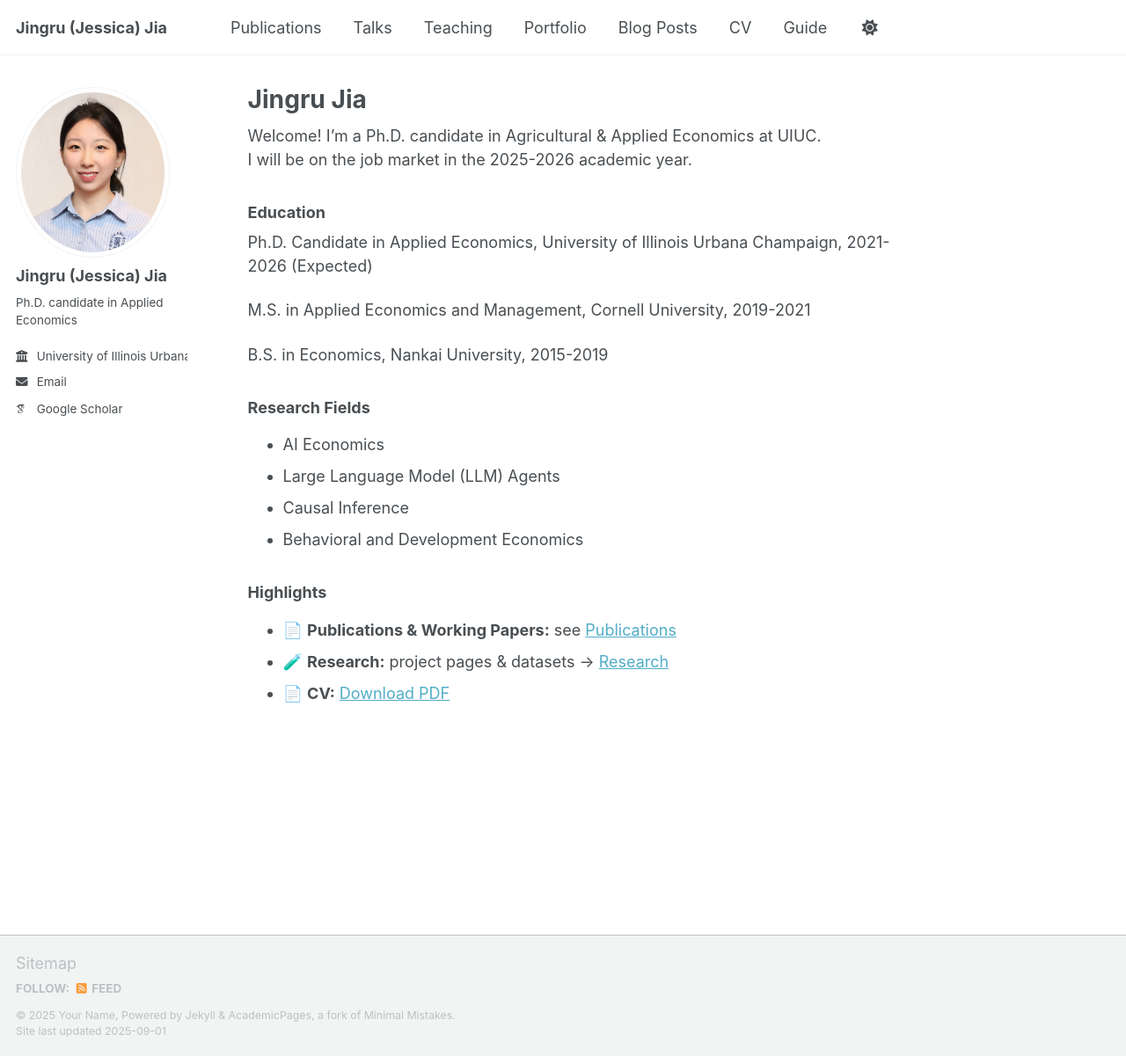
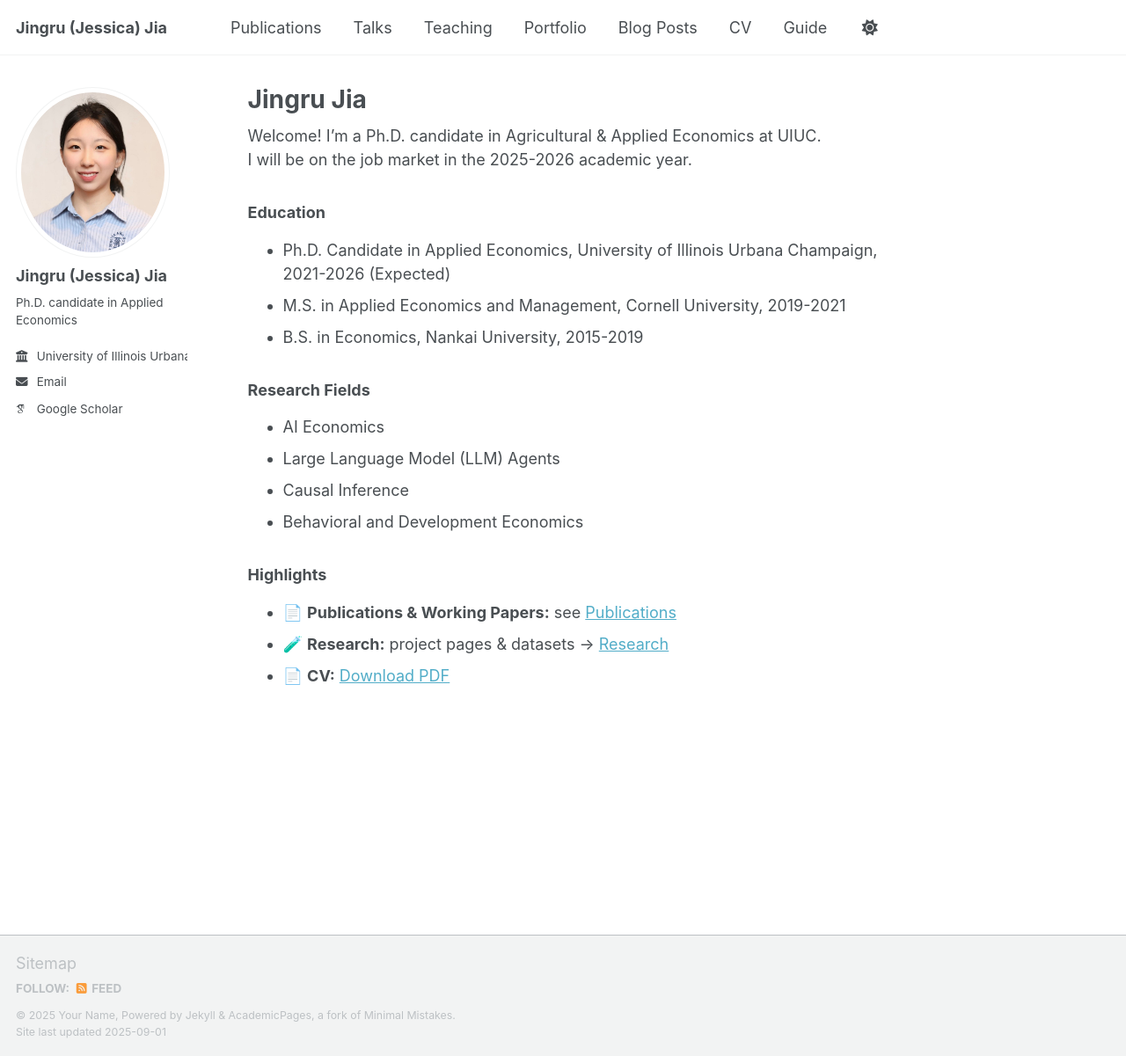
Before and after one commit to jingru688/jingru688.github.io, a Jekyll site: the page built from index.md, in a window 1280 px wide and 1201 px high. Shown: the whole window at 88% size. Built offline with Jekyll 4.4.1, drawn with Linux system fonts in a browser that asks for light colours; some web fonts are replaced; a script that is not in the unit is left out.

```diff
--- a/index.md
+++ b/index.md
@@ -14,11 +14,9 @@ Welcome! I’m a Ph.D. candidate in Agricultural & Applied Economics at UIUC.
 I will be on the job market in the 2025-2026 academic year.
 
 ### Education
-Ph.D. Candidate in Applied Economics, University of Illinois Urbana Champaign, 2021-2026 (Expected)
-
-M.S. in Applied Economics and Management, Cornell University, 2019-2021
-
-B.S. in Economics, Nankai University, 2015-2019
+- Ph.D. Candidate in Applied Economics, University of Illinois Urbana Champaign, 2021-2026 (Expected)
+- M.S. in Applied Economics and Management, Cornell University, 2019-2021
+- B.S. in Economics, Nankai University, 2015-2019
 
 ### Research Fields
 - AI Economics
```
